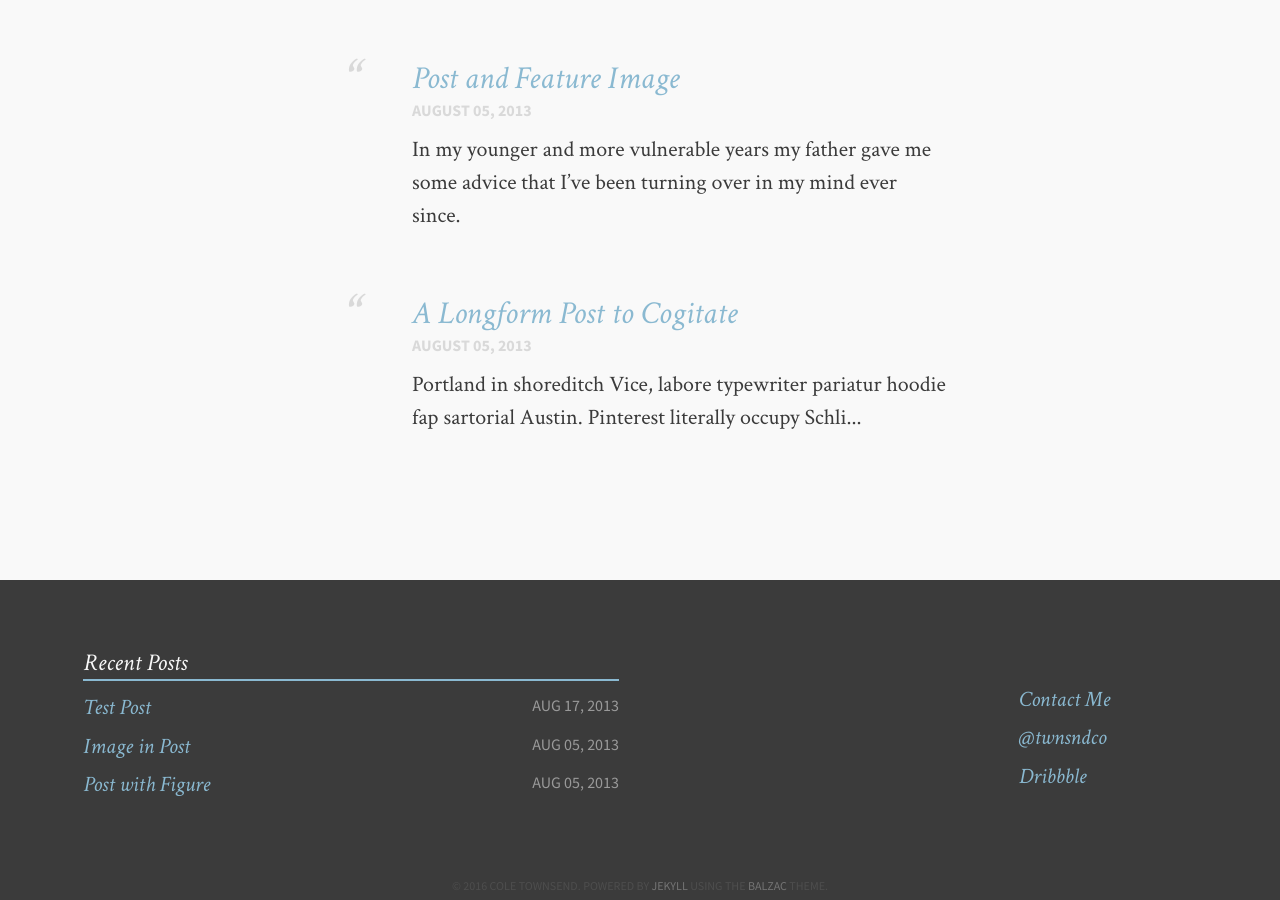
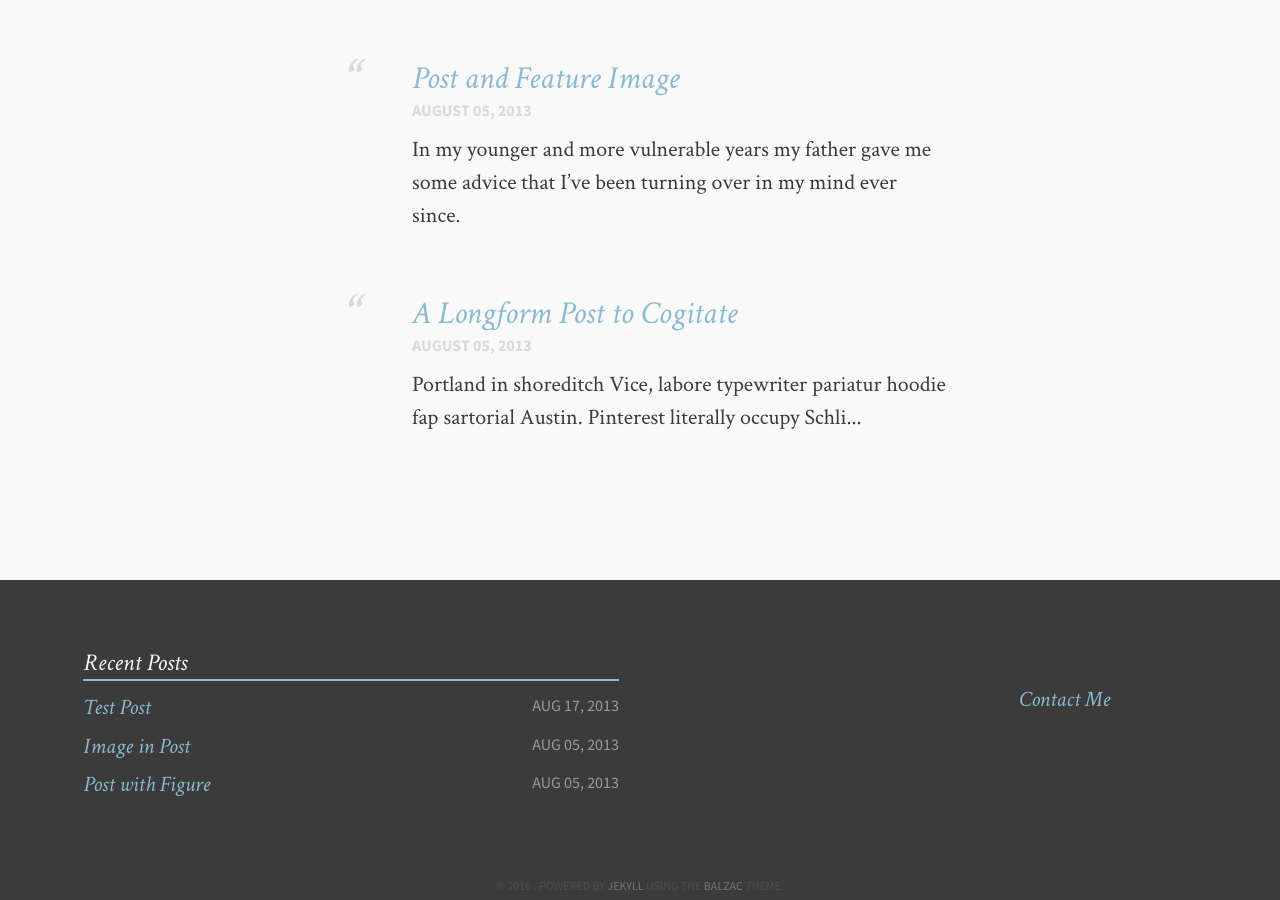
Before and after one commit to phelma/scenes, a Jekyll site: the page built from index.md, in a window 1280 px wide and 900 px high, scrolled down 747 px. Built offline with Jekyll 4.4.1, drawn with Linux system fonts in a browser that asks for light colours; part of the change alters nothing that is shown; some of the changed text lies outside the part shown.

```diff
--- a/_config.yml
+++ b/_config.yml
@@ -1,61 +1,55 @@
-title:            Balzac
-tagline:          A beautiful theme.
+title:            Scenes
+tagline:          some stuff on this site
 description:      Describe your website.
-canonical: http://jekyll.gtat.me
+canonical: https://phelma.github.io/scenes
 
 # Owner/author information
-owner:
-  name:           Cole Townsend
-  avatar:         avatar.png
-  bio:            "Aesthete & Athlete"
-  email:          cole@coletownsend.com
-  twitter:        twnsndco
-  github:         coletownsend
-  instagram:      ctrunsthis
-  dribbble:       coletownsend
-  disqus:         balzac
-  location:       "Buffalo, NY"
+# owner:
+#   name:           Cole Townsend
+#   avatar:         avatar.png
+#   bio:            "Aesthete & Athlete"
+#   email:          cole@coletownsend.com
+#   twitter:        twnsndco
+#   github:         coletownsend
+#   instagram:      ctrunsthis
+#   dribbble:       coletownsend
+#   disqus:         balzac
+#   location:       "Buffalo, NY"
   # Plug in your disqus shortname!
 
-tools:
-  standards:      "HTML, SCSS, Jekyll"
-  software:       "git"
+# tools:
+#   standards:      "HTML, SCSS, Jekyll"
+#   software:       "git"
 
 # Open Graph customization
-opengraph:
-  locale:           en_US
+# opengraph:
+#   locale:           en_US
 
 # Links to include in top navigation
 # For external links add external: true
 links:
   - title: About
     url: /about
-  - title: Github
-    url: https://github.com/ColeTownsend/Balzac-for-Jekyll
-    external: true
-  - title: Cole Who?
-    url: http://coletownsend.com
-    external: true
 
 # http://en.wikipedia.org/wiki/List_of_tz_database_time_zones
-timezone:    America/New_York
-future:      true
-highlighter: pygments
-markdown:    kramdown
+# timezone:    America/New_York
+# future:      true
+# highlighter: pygments
+# markdown:    kramdown
 
-kramdown:
-  auto_ids: true
-  footnote_nr: 1
-  entity_output: as_char
-  toc_levels: 1..6
-  use_coderay: false
+# kramdown:
+#   auto_ids: true
+#   footnote_nr: 1
+#   entity_output: as_char
+#   toc_levels: 1..6
+#   use_coderay: false
 
-  coderay:
-    coderay_line_numbers:
-    coderay_line_numbers_start: 1
-    coderay_tab_width: 4
-    coderay_bold_every: 10
-    coderay_css: class
+#   coderay:
+#     coderay_line_numbers:
+#     coderay_line_numbers_start: 1
+#     coderay_tab_width: 4
+#     coderay_bold_every: 10
+#     coderay_css: class
 
 sass:
     style: :compressed
```
